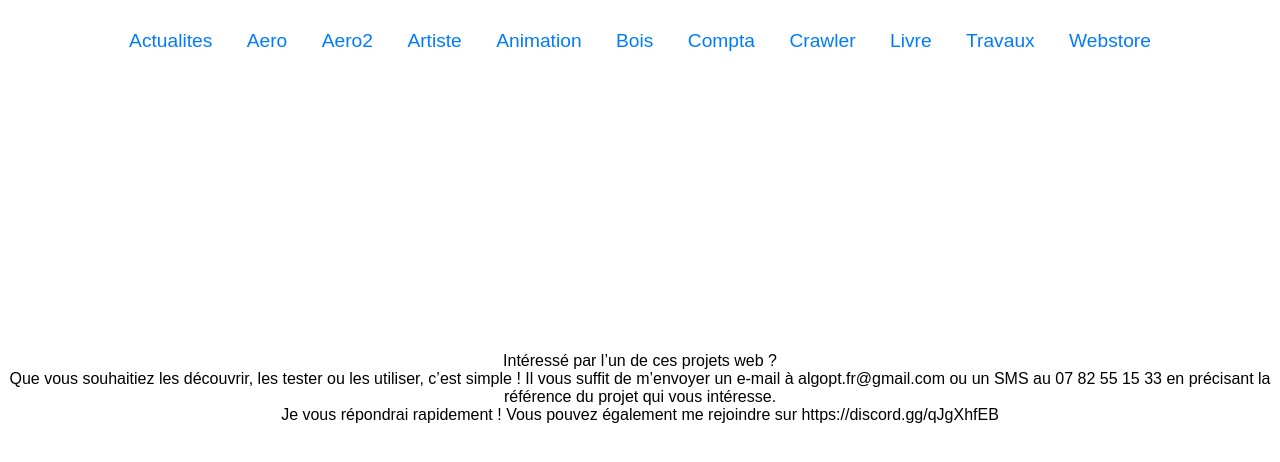
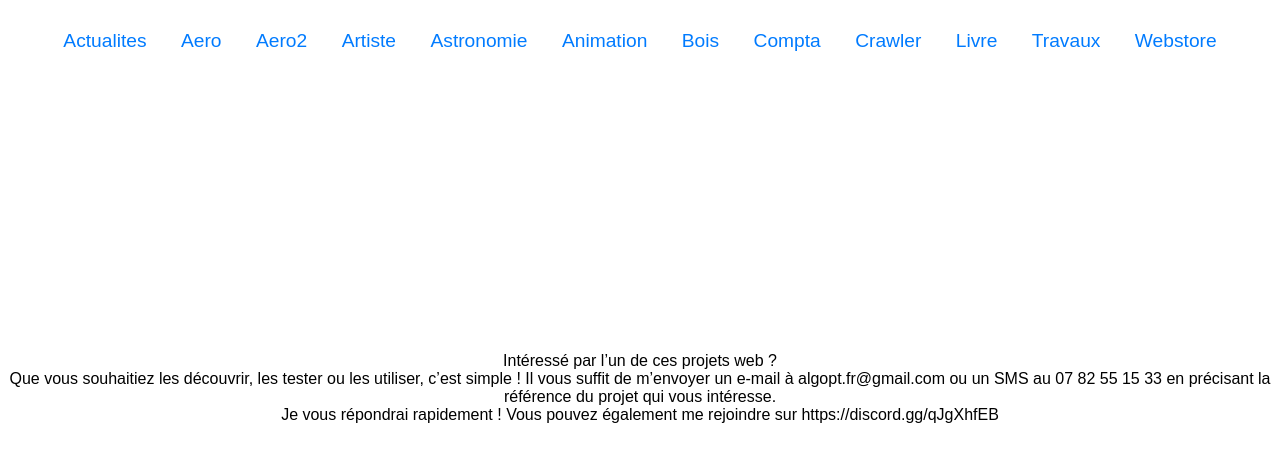
Before and after one commit to Fred-algopt/p2000, a plain HTML site: page index.html in a window 1280 px wide. Drawn offline with Linux system fonts and the light colour scheme.

Commit message:
Update index.html

```diff
--- a/index.html
+++ b/index.html
@@ -48,6 +48,7 @@
 <a href="aero.html">Aero</a>
 <a href="aero2.html">Aero2</a>
 <a href="artiste.html">Artiste</a>
+<a href="astro.html">Astronomie</a>
 <a href="polygone.html">Animation</a>
 <a href="bois.html">Bois</a>
 <a href="compta.html">Compta</a>
```
